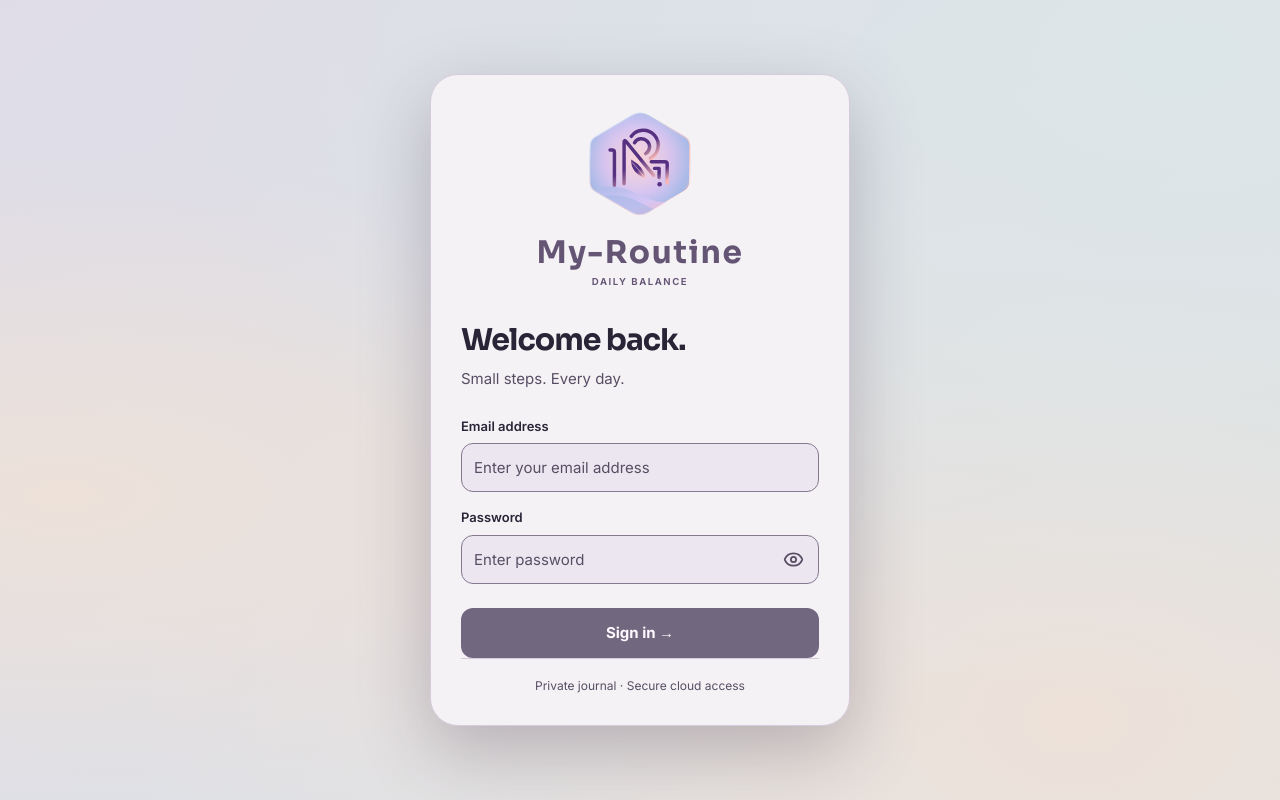
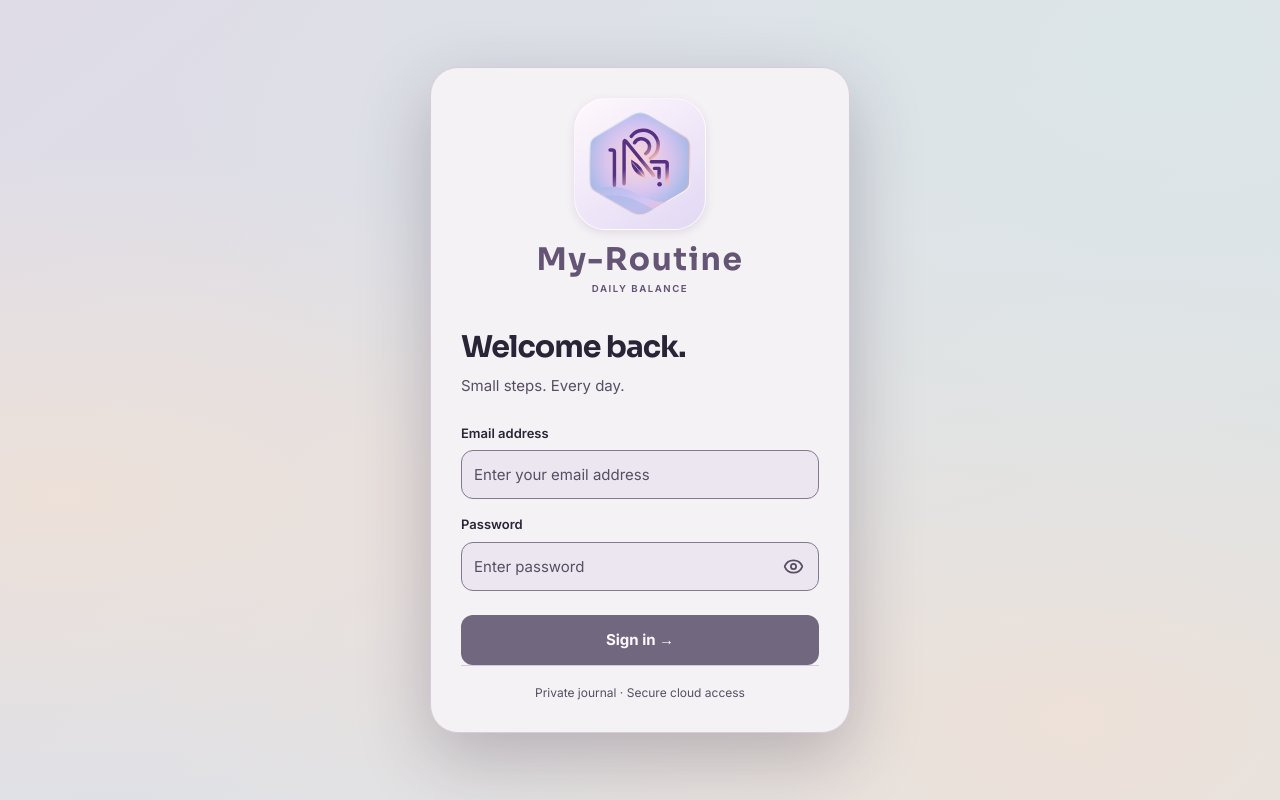
Before and after one commit to AnanthaPradeep/habit48, a React (Vite) app: page / in a window 1280 px wide. Built offline with nearby package versions, Linux system fonts and the light colour scheme.

Commit message:
Frame My-Routine logo in rounded theme tiles

```diff
--- a/src/components/Branding.tsx
+++ b/src/components/Branding.tsx
@@ -2,9 +2,11 @@ import { Eye, EyeOff } from 'lucide-react'
 import { useEffect, useRef, useState, type FormEvent } from 'react'
 
 type BrandTheme = 'light' | 'dark'
-function BrandSymbol({ theme, width }: { theme: BrandTheme; width: number }) {
-  return <img key={theme} src={import.meta.env.BASE_URL + 'brand/logos/' + theme + '/symbol-luminous-v1.svg'}
-    width={width} height={width} alt="" />
+function BrandSymbol({ theme, width, pulse = false }: { theme: BrandTheme; width: number; pulse?: boolean }) {
+  return <span className={`brand-symbol brand-symbol-${theme}${pulse ? ' pulse-box' : ''}`}>
+    <img key={theme} src={import.meta.env.BASE_URL + 'brand/logos/' + theme + '/symbol-luminous-v1.svg'}
+      width={width} height={width} alt="" />
+  </span>
 }
 
 function BrandWordmark() {
@@ -32,7 +34,7 @@ export function Splash({ theme }: { theme: BrandTheme }) {
   }, [])
   return <div id="splash" role="status" aria-label="Loading My Routine" aria-hidden={done} className={done ? 'done' : undefined}>
     <div className="splash-inner">
-      <div className="pulse-box"><BrandSymbol theme={theme} width={128} /></div>
+      <BrandSymbol theme={theme} width={128} pulse />
       <BrandWordmark />
       <small className="splash-tagline">Daily Balance</small>
       <svg className="heartbeat" viewBox="0 0 180 44" aria-hidden="true">
--- a/src/luminous.css
+++ b/src/luminous.css
@@ -15,16 +15,30 @@ body, .eyebrow { font-family: Inter, system-ui, sans-serif; }
 .page-header h1 { font-weight: 550; }
 .login-brand img { display:block; max-width:100%; height:auto; margin-inline:auto; }
 #splash { background:var(--background-gradient); color:var(--ink); }
+.brand-symbol {
+  display:inline-grid;
+  place-items:center;
+  flex:none;
+  box-sizing:border-box;
+  border:1px solid #ffffffb3;
+  border-radius:24%;
+  background:linear-gradient(145deg,#fff8fc,#e1d8f4);
+  box-shadow:0 3px 10px #4a30541f;
+}
+.brand-symbol-dark {
+  border-color:#9f8ab057;
+  background:linear-gradient(145deg,#50425f,#292638);
+  box-shadow:0 3px 10px #0d0a1966;
+}
+.brand-symbol img { display:block; height:auto; border-radius:0; }
 #splash .pulse-box {
+  display:grid;
   width:clamp(184px, 60vmin, 248px);
   height:auto;
   aspect-ratio:1;
-  background:transparent;
-  border-color:transparent;
-  box-shadow:none;
+  padding:10px;
   margin-bottom:8px;
 }
-#splash .pulse-box img { height:auto; border-radius:0; }
 .brand-wordmark {
   display:block;
   font-family:Sora,system-ui,sans-serif;
@@ -51,13 +65,14 @@ body, .eyebrow { font-family: Inter, system-ui, sans-serif; }
 }
 
 .brand-lockup { display:inline-flex; align-items:center; gap:8px; max-width:100%; --lockup-size:1.14rem; }
-.brand-lockup img { display:block; flex:none; height:auto; border-radius:0; }
+.brand-lockup .brand-symbol { padding:3px; }
+.brand-lockup-stacked .brand-symbol { padding:6px; }
 .brand-lockup .brand-wordmark { font-size:var(--lockup-size); }
 .brand-lockup-copy { display:grid; gap:4px; min-width:0; }
 .brand-lockup-tagline { display:block; font-size:.6rem; font-weight:650; letter-spacing:.16em; text-transform:uppercase; }
 .brand-lockup-stacked { display:flex; flex-direction:column; gap:12px; --lockup-size:clamp(1.35rem,6vw,1.95rem); }
 .brand-lockup-stacked .brand-lockup-copy { justify-items:center; }
-.brand .brand-lockup img { width:42px; height:auto; }
+.brand .brand-lockup img { width:36px; }
 @media (max-width:760px) {
   .brand .brand-lockup { --lockup-size:1.06rem; }
 }
```
